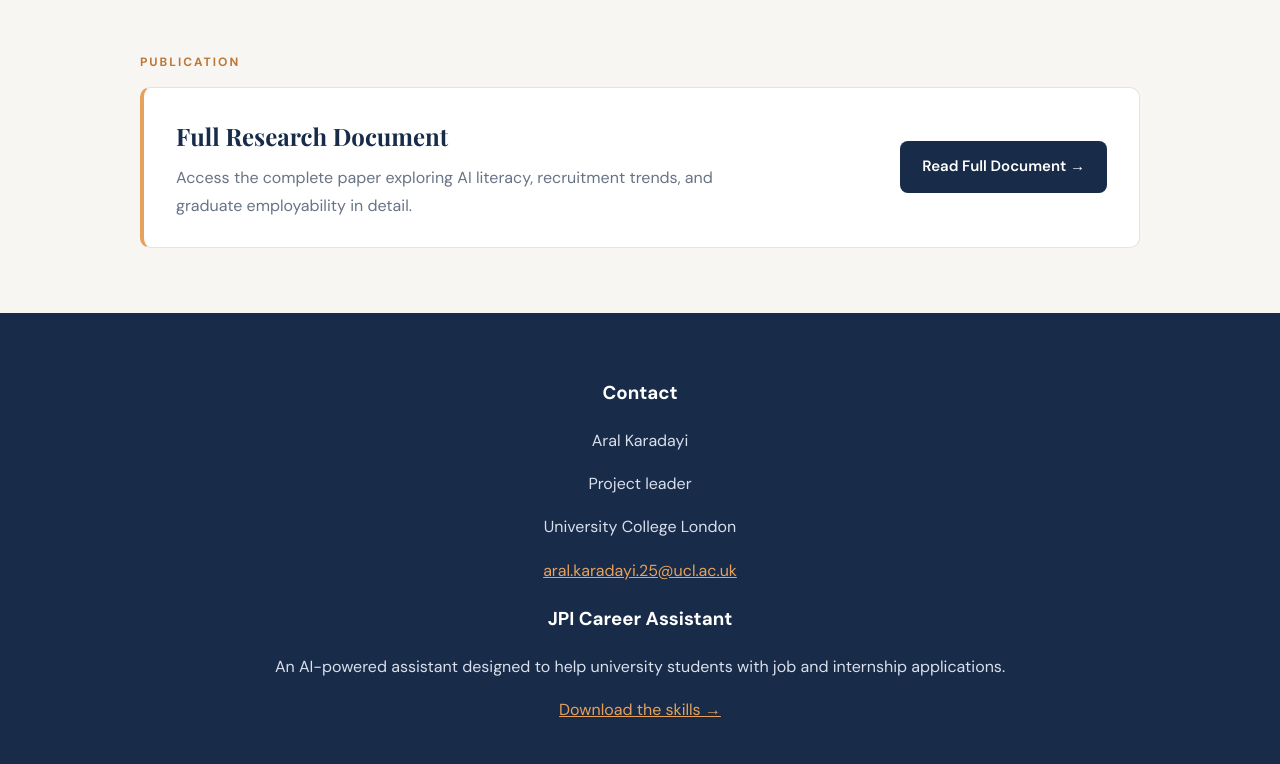
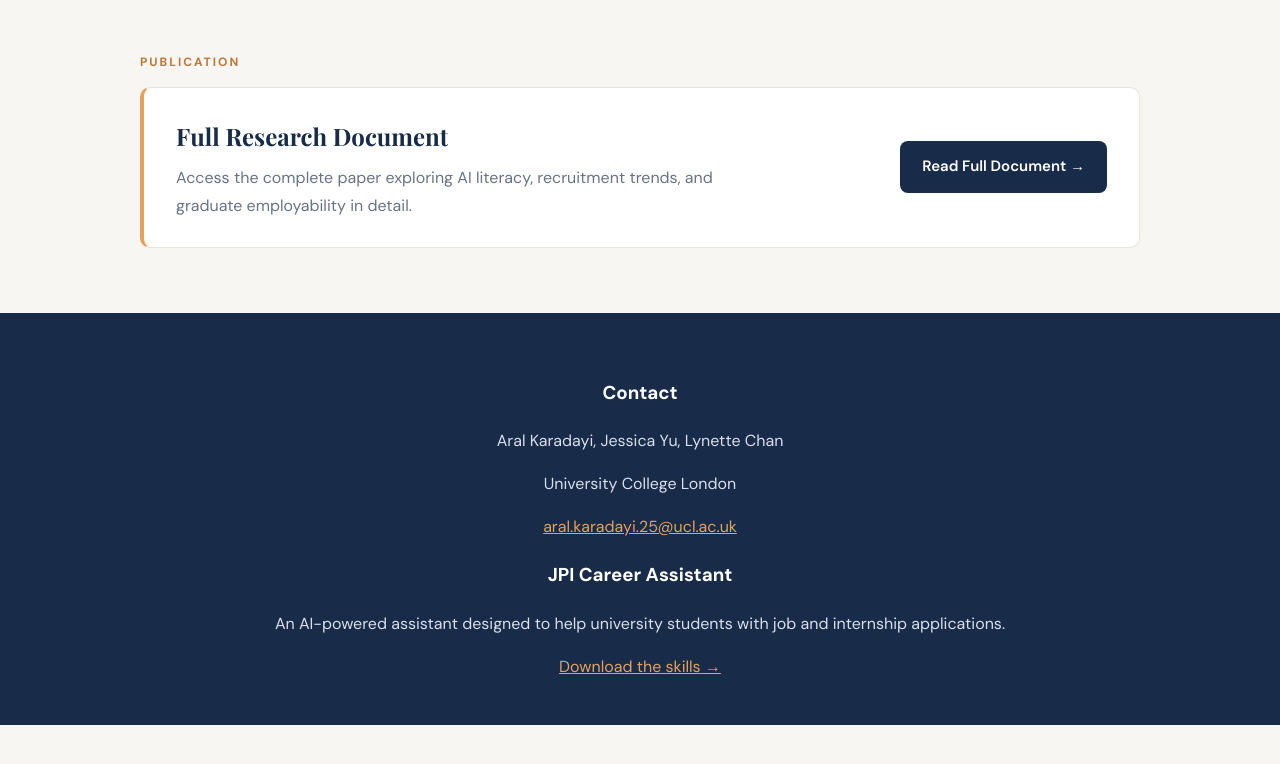
Before and after one commit to aralkaradayi/jpi-labs, a plain HTML site: page index.html in a window 1280 px wide. Shown: the part 1468-2232 px from the top of the page. After the commit the page ends 2193 px from the top, so only its background shows below. Drawn offline with nearby package versions, Linux system fonts and the light colour scheme.

Commit message:
Update index.html

```diff
--- a/index.html
+++ b/index.html
@@ -377,8 +377,7 @@ footer a {
 
 <footer>
   <h3 style="color:white;">Contact</h3>
-  <p>Aral Karadayi</p>
-  <p>Project leader</p>
+  <p>Aral Karadayi, Jessica Yu, Lynette Chan</p>
   <p>University College London</p>
   <p><a href="mailto:aral.karadayi.25@ucl.ac.uk">aral.karadayi.25@ucl.ac.uk</a></p>
 
```
